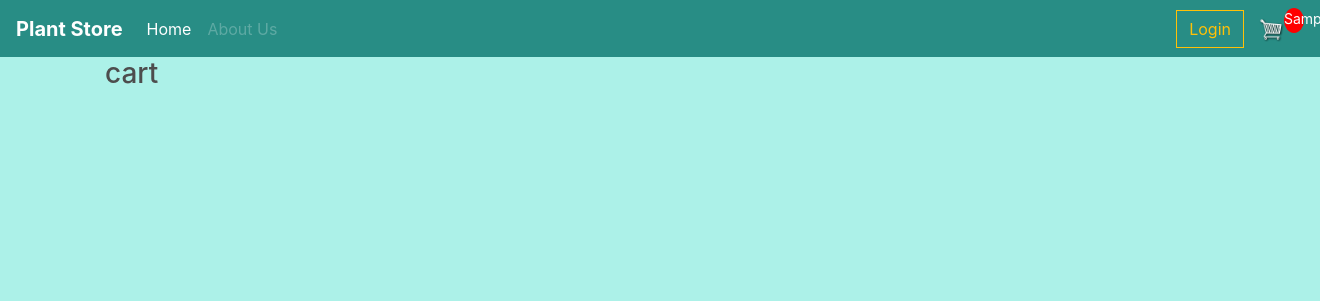
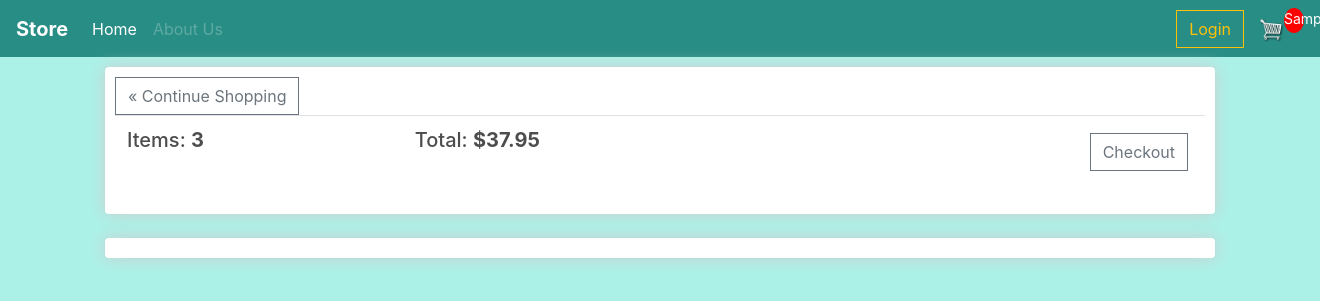
Before and after one commit to jsandragadomska/E-Commerce_App_02, a Django app: template store/templates/store/cart.html in a window 1320 px wide; the page is wider, and only the part inside the window is pictured. Shown: the top 301 px of that part. Run offline with Django 3.2, Linux system fonts and the light colour scheme; the template is opened without the code that fills it: most values are stand-ins (such as "Sample title", 1, 10 or a date in 2020); lists and menus that the app fills with data are empty; some libraries are stand-ins or nearby versions.

Commit message:
Cart styling

```diff
--- a/store/templates/store/cart.html
+++ b/store/templates/store/cart.html
@@ -1,6 +1,27 @@
 {% extends 'store/main.html' %}
 {% load static %}
+{% block title %}
+Cart - {{ block.super}}
+{% endblock %}
+{% block content %}
+<div class="row">
+    <div class="col-lg-12">
+        <div class="box-for-element">
+            <a class="btn btn-outline-secondary" href="{% url 'store' %}" >&#171; Continue Shopping</a>
+            <table class="table">
+                <tr>
+                    <th><h5>Items: <strong>3</strong></h5></th>
+                    <th><h5>Total: <strong>$37.95</strong></h5></th>
+                    <th>
+                        <a style="float: right; margin: 5px;" class="btn btn-outline-secondary" href="{% url 'checkout' %}">Checkout</a>
+                    </th>
+                </tr>
+            </table>
+        </div>
+        <br>
+        <div class="box-for-element">
 
-{% block content %}
-<h3>cart</h3>
+        </div>
+    </div>
+</div>
 {% endblock %}
--- a/store/templates/store/checkout.html
+++ b/store/templates/store/checkout.html
@@ -1,6 +1,9 @@
 {% extends 'store/main.html' %}
 {% load static %}
 
+{% block title %}
+Checkout - {{ block.super}}
+{% endblock %}
 {% block content %}
 <h3>checkout</h3>
 {% endblock %}
--- a/store/templates/store/main.html
+++ b/store/templates/store/main.html
@@ -5,7 +5,13 @@
 <head>
     <meta charset='utf-8'>
     <meta http-equiv='X-UA-Compatible' content='IE=edge'>
-    <title>Ecom</title>
+
+    <title>
+    {% block title %}
+        Store
+    {% endblock %}
+    </title>
+
     <meta name='viewport' content='width=device-width, initial-scale=1, maximum-scale=1, minimum-scale=1'>
 
     <link rel="stylesheet" href="https://cdn.jsdelivr.net/npm/bootstrap@4.5.3/dist/css/bootstrap.min.css"
--- a/store/templates/store/navbar.html
+++ b/store/templates/store/navbar.html
@@ -1,6 +1,6 @@
 {% load static %}
 <nav class="navbar navbar-dark navbar-expand-lg" style="background-color: #288d85;">
-  <a class="navbar-brand" href="{% url 'store' %}"><strong>Plant Store</strong></a>
+  <a class="navbar-brand" href="{% url 'store' %}"><strong>Store</strong></a>
   <button class="navbar-toggler" type="button" data-toggle="collapse" data-target="#navbarNavAltMarkup"
     aria-controls="navbarNavAltMarkup" aria-expanded="false" aria-label="Toggle navigation">
     <span class="navbar-toggler-icon"></span>
```
